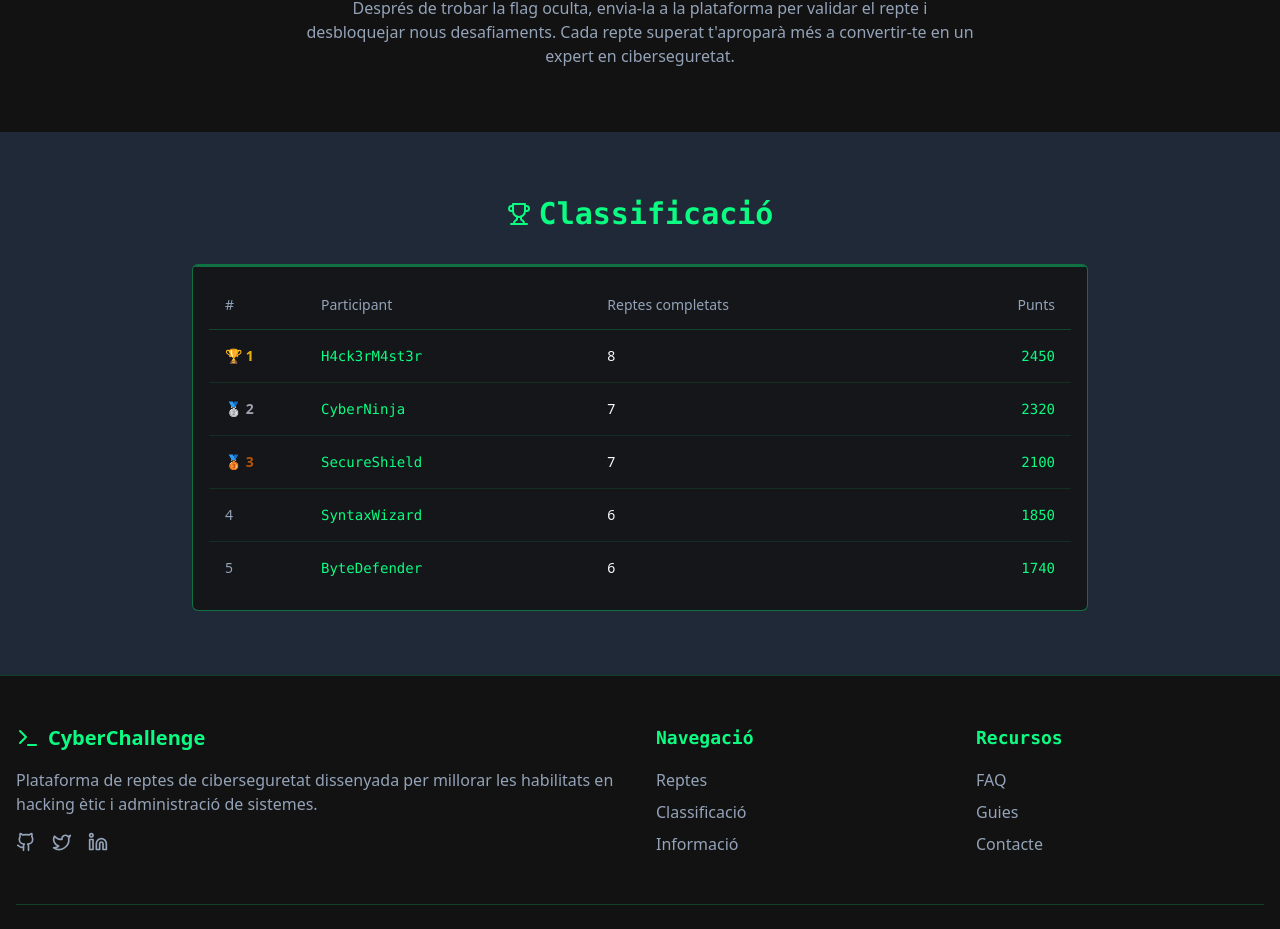
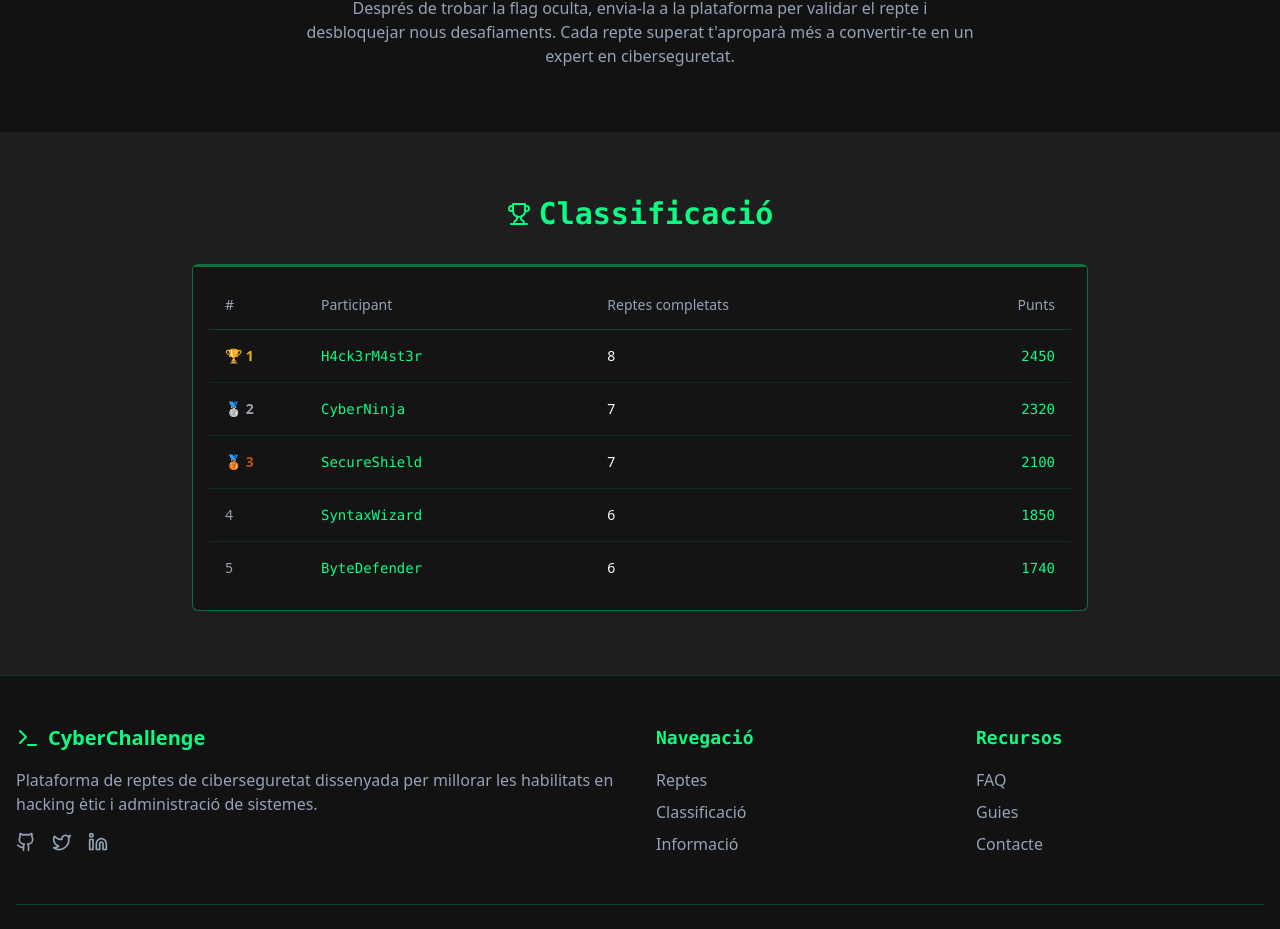
Before and after one commit to MartiponsITB/ethical-hack-island, a React (Vite) app: page / in a window 1280 px wide. Shown: the part 2335-3264 px from the top of the page. Built offline with nearby package versions, Linux system fonts and the light colour scheme.

Commit message:
Visual edit in Lovable
Edited UI in Lovable

```diff
--- a/src/components/Leaderboard.tsx
+++ b/src/components/Leaderboard.tsx
@@ -1,7 +1,5 @@
-
 import { Trophy } from "lucide-react";
 import { Table, TableBody, TableCell, TableHead, TableHeader, TableRow } from "@/components/ui/table";
-
 interface LeaderboardEntry {
   rank: number;
   username: string;
@@ -10,42 +8,34 @@ interface LeaderboardEntry {
 }
 
 // Mock data for leaderboard
-const leaderboardData: LeaderboardEntry[] = [
-  {
+const leaderboardData: LeaderboardEntry[] = [{
   rank: 1,
   username: "H4ck3rM4st3r",
   points: 2450,
   challenges: 8
-  },
-  {
+}, {
   rank: 2,
   username: "CyberNinja",
   points: 2320,
   challenges: 7
-  },
-  {
+}, {
   rank: 3,
   username: "SecureShield",
   points: 2100,
   challenges: 7
-  },
-  {
+}, {
   rank: 4,
   username: "SyntaxWizard",
   points: 1850,
   challenges: 6
-  },
-  {
+}, {
   rank: 5,
   username: "ByteDefender",
   points: 1740,
   challenges: 6
-  }
-];
-
+}];
 const Leaderboard = () => {
-  return (
-    <section className="py-16 bg-muted">
+  return <section className="py-16 bg-cyber-darkgray">
       <div className="container mx-auto px-4">
         <div className="max-w-4xl mx-auto">
           <div className="flex justify-center items-center mb-8">
@@ -64,8 +54,7 @@ const Leaderboard = () => {
                 </TableRow>
               </TableHeader>
               <TableBody>
-                {leaderboardData.map((entry) => (
-                  <TableRow key={entry.rank} className="border-cyber-green/10 hover:bg-cyber-green/5">
+                {leaderboardData.map(entry => <TableRow key={entry.rank} className="border-cyber-green/10 hover:bg-cyber-green/5">
                     <TableCell className="font-medium">
                       {entry.rank === 1 && <span className="text-yellow-500 font-bold">🏆 {entry.rank}</span>}
                       {entry.rank === 2 && <span className="text-gray-400 font-bold">🥈 {entry.rank}</span>}
@@ -75,15 +64,12 @@ const Leaderboard = () => {
                     <TableCell className="terminal-text">{entry.username}</TableCell>
                     <TableCell>{entry.challenges}</TableCell>
                     <TableCell className="text-right font-mono text-cyber-green">{entry.points}</TableCell>
-                  </TableRow>
-                ))}
+                  </TableRow>)}
               </TableBody>
             </Table>
           </div>
         </div>
       </div>
-    </section>
-  );
+    </section>;
 };
-
 export default Leaderboard;
```
Lines whose indentation alone changed are shown as unchanged.
